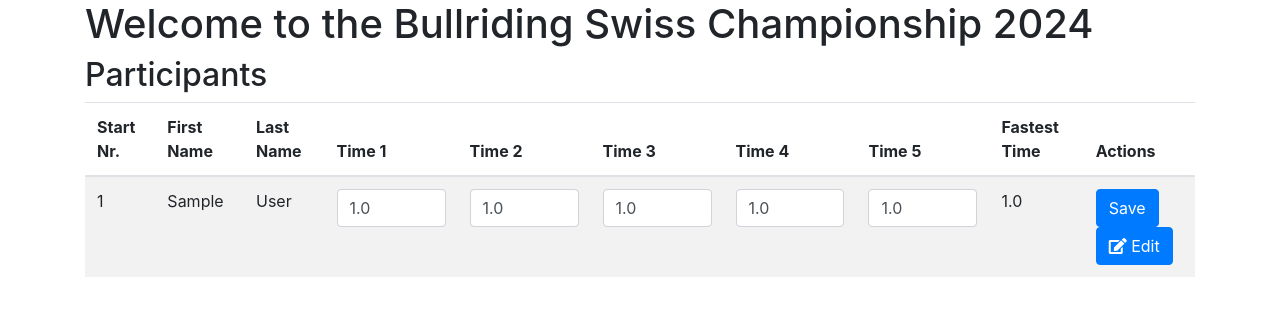
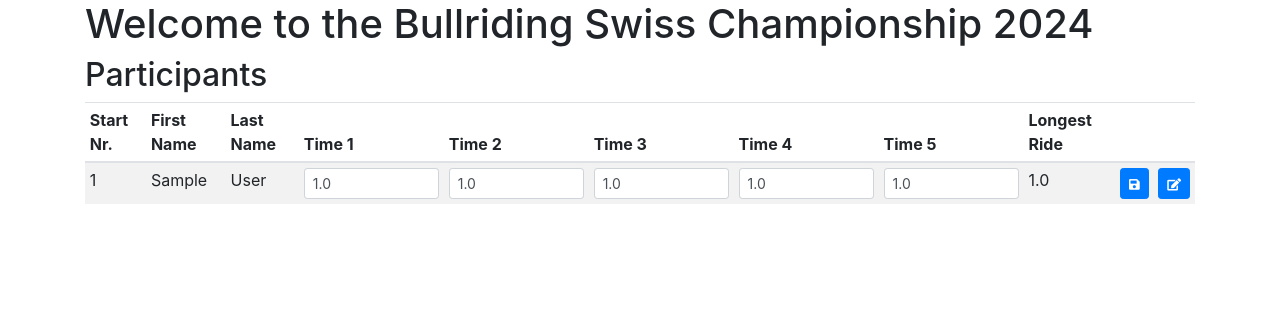
Before and after one commit to swisi/bullriding_2024, a Flask app: page / in a window 1280 px wide. Shown: the part 56-372 px from the top of the page. Run offline with Flask 3, Linux system fonts and the light colour scheme; a user stored in the database is signed in; tables that the repository leaves empty hold one stand-in row (values such as "Sample post"); some libraries are stand-ins or nearby versions.

Commit message:
Eingabemaske und Teilnehmererfassung ok

```diff
--- a/app/routes.py
+++ b/app/routes.py
@@ -12,21 +12,8 @@ bp = Blueprint('main', __name__)
 @login_required
 def index():
     participants = Participant.query.all() if current_user.is_authenticated else []
+    participants.sort(key=lambda p: p.longest_time if p.longest_time is not None else 0, reverse=True)
     return render_template('index.html', title='Home', participants=participants)
-
-@bp.route('/login', methods=['GET', 'POST'])
-def login():
-    if current_user.is_authenticated:
-        return redirect(url_for('main.index'))
-    form = LoginForm()
-    if form.validate_on_submit():
-        user = User.query.filter_by(username=form.username.data).first()
-        if user is None or not user.check_password(form.password.data):
-            flash('Invalid username or password')
-            return redirect(url_for('main.login'))
-        login_user(user, remember=form.remember_me.data)
-        return redirect(url_for('main.index'))
-    return render_template('login.html', title='Sign In', form=form)
 
 @bp.route('/logout')
 def logout():
--- a/app/templates/index.html
+++ b/app/templates/index.html
@@ -3,7 +3,7 @@
   <h1>Welcome to the Bullriding Swiss Championship 2024</h1>
   {% if current_user.is_authenticated %}
     <h2>Participants</h2>
-    <table class="table table-striped">
+    <table class="table table-striped table-sm">
       <thead>
         <tr>
           <th>Start Nr.</th>
@@ -14,8 +14,9 @@
           <th>Time 3</th>
           <th>Time 4</th>
           <th>Time 5</th>
-          <th>Fastest Time</th>
-          <th>Actions</th>
+          <th>Longest Ride</th>
+          <th></th>
+          <th></th>
         </tr>
       </thead>
       <tbody>
@@ -25,16 +26,20 @@
               <td>{{ participant.start_nr }}</td>
               <td>{{ participant.first_name }}</td>
               <td>{{ participant.last_name }}</td>
-              <td><input type="text" name="time1" value="{{ participant.time1 or '' }}" class="form-control"></td>
-              <td><input type="text" name="time2" value="{{ participant.time2 or '' }}" class="form-control"></td>
-              <td><input type="text" name="time3" value="{{ participant.time3 or '' }}" class="form-control"></td>
-              <td><input type="text" name="time4" value="{{ participant.time4 or '' }}" class="form-control"></td>
-              <td><input type="text" name="time5" value="{{ participant.time5 or '' }}" class="form-control"></td>
+              <td><input type="text" name="time1" value="{{ participant.time1 or '' }}" class="form-control form-control-sm"></td>
+              <td><input type="text" name="time2" value="{{ participant.time2 or '' }}" class="form-control form-control-sm"></td>
+              <td><input type="text" name="time3" value="{{ participant.time3 or '' }}" class="form-control form-control-sm"></td>
+              <td><input type="text" name="time4" value="{{ participant.time4 or '' }}" class="form-control form-control-sm"></td>
+              <td><input type="text" name="time5" value="{{ participant.time5 or '' }}" class="form-control form-control-sm"></td>
               <td>{{ participant.longest_time }}</td>
               <td>
-                <button type="submit" class="btn btn-primary">Save</button>
-                <a href="{{ url_for('main.participant_edit', id=participant.id) }}" class="btn btn-primary">
-                  <i class="fas fa-edit"></i> Edit
+                <button type="submit" class="btn btn-primary btn-sm">
+                  <i class="fas fa-save fa-sm"></i>
+                </button>
+              </td>
+              <td>
+                <a href="{{ url_for('main.participant_edit', id=participant.id) }}" class="btn btn-primary btn-sm">
+                  <i class="fas fa-edit fa-sm"></i>
                 </a>
               </td>
             </form>
```
